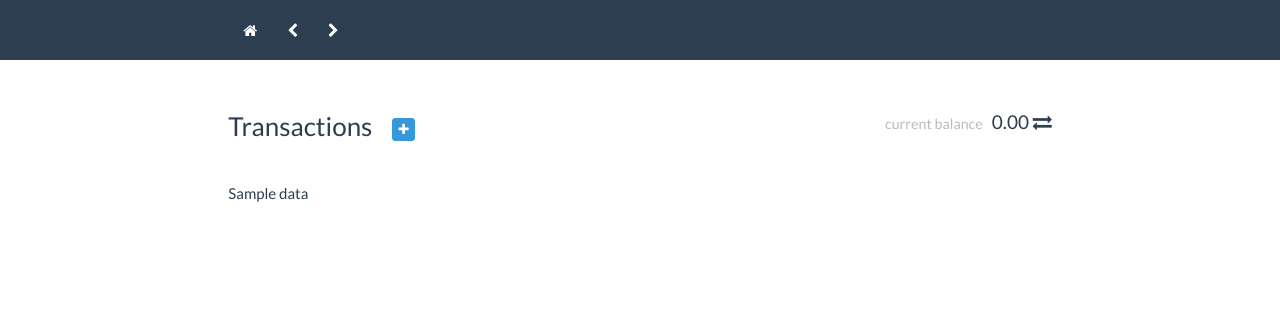
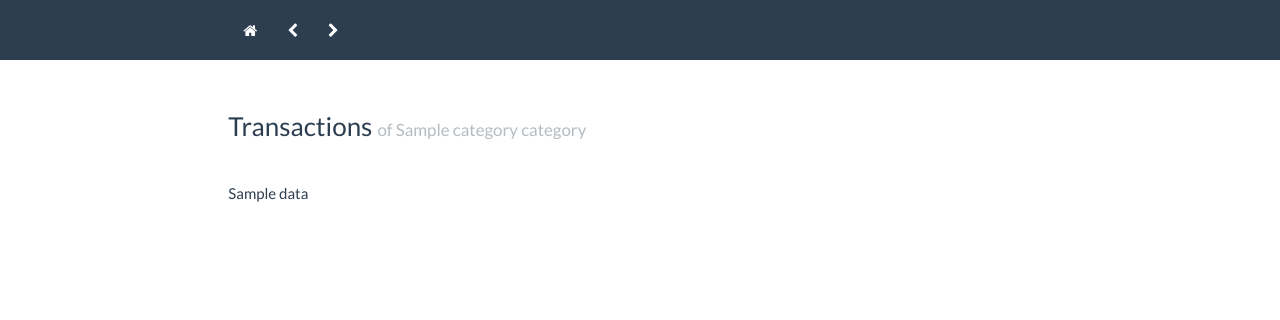
Before and after one commit to gomar/money_dashboard, a Flask app: template app/templates/transactions.html in a window 1280 px wide. Shown: the top 320 px of the page. Run offline with Flask 2, Linux system fonts and the light colour scheme; the template is opened without the code that fills it: most values are stand-ins (such as "Sample title", 1, 10 or a date in 2020); some libraries are stand-ins or nearby versions.

Commit message:
from graph to the equivalent transactions

```diff
--- a/app/templates/common/layout.html
+++ b/app/templates/common/layout.html
@@ -36,7 +36,7 @@
                   </a>
                 </li>
                 <li {% if request.path | is_in('graph') %}class="active"{% endif %}>
-                  <a href="/account/{{ account_id }}/graph" rel="tooltip" data-toggle="tooltip" data-placement="bottom" title="graphical summary">
+                  <a href="/account/{{ account_id }}/graph" rel="tooltip" data-toggle="tooltip" data-placement="bottom" title="summary">
                       <i class="fa fa-bar-chart-o"></i>
                   </a>
                 </li>
--- a/app/templates/graphs.html
+++ b/app/templates/graphs.html
@@ -12,7 +12,7 @@
 {% endblock css %}
 {% block body %}
 	<div class="page-header">
-		<h3>Graphical summary
+		<h3>Summary
 		<div class="col-xs-5" style="float: right">
 			<form method="POST" action="" role="form">
 				{{ form.csrf_token }}
@@ -63,7 +63,7 @@
 	<div class="row">
 		{% for item in data %}
 			{% if item[4] < 0 %}
-				<a href="">
+				<a href="./{{ item[5] }}">
 					<div class="col-xs-6 top-buffer" style="padding: 0;">
 						<div class="span6 pull-right" style="width: {{ item[4] | abs | round | int + 1}}%; background-color: #E74C3C;border-radius:3px;"><h5>&nbsp;</h5></div>
 						<div class="span6 pull-right" style="color:#2C3E50;">
@@ -82,7 +82,7 @@
 				<div class="col-xs-6 top-buffer">
 					<div class="span6 pull-right"><h5><small>{{item[2]}}</small> {{item[3] | safe }} </h5></div>
 				</div>
-				<a href="">
+				<a href="./{{ item[5] }}">
 					<div class="col-xs-6 top-buffer" style="padding: 0;">
 						<div class="span6 pull-left" style="width: {{ item[4] | abs | round | int + 1}}%; background-color: #18BC9C;border-radius:3px;">
 							<h5>&nbsp;</h5>
--- a/app/templates/transactions.html
+++ b/app/templates/transactions.html
@@ -9,9 +9,11 @@
 {% endblock %}
 {% block body %}
     <div class="row">
-        <div class="col-xs-6">
+        <div class="col-xs-8">
             <div class="page-header">
-                <h3>Transactions &nbsp;&nbsp;
+                <h3>Transactions
+                {% if cur_balance is defined %}
+                    &nbsp;&nbsp;
                     <div class="btn-group">
                       <button type="button" class="btn btn btn-info btn-xs dropdown-toggle" data-toggle="dropdown">
                         <i class="fa fa-plus"></i>
@@ -33,28 +35,26 @@
                         {% endif %}
                       </ul>
                     </div>
+                {% elif category is defined %}
+                    <small> of {{ category }} category</small>
+                {% endif %}
                 </h3>
             </div>
         </div>
-        <div class="col-xs-6">
+        {% if cur_balance is defined %}
+            <div class="col-xs-4">
                 <div class="page-header text-right">
                     <h4><small>current balance &nbsp;</small> {{ "%.2f"| format(cur_balance) }} <i class="fa fa-exchange fa-{{ currency }}"></i></h4>
                     {% if cur_balance != eom_balance %} <h4><small>end of month balance &nbsp;</small>{{ "%.2f"| format(eom_balance) }} <i class="fa fa-exchange fa-{{ currency }}"></i></h4> {% endif %}
                 </div>
             </div>
+        {% endif %}
     </div>
     {{ data | safe }}
 {% endblock %}
 {% block javascript %}
 	<script src="{{ url_for('static', filename='js/bootstrap-dialog.min.js') }}"></script>
     <script type='text/javascript'>
-	    $(document).ready(function(){
-		    $('td:last-child').each(function(){
-		        var cellVal = parseFloat($(this).text())
-                if(cellVal <= 0)
-                    $(this).addClass("danger");
-		    });
-		});
         $(document).on("click", ".confirmdelete", function(e) {
             var link = $(this).attr("href"); // "get" the intended link in a var
             e.preventDefault();
--- a/app/views.py
+++ b/app/views.py
@@ -93,6 +93,14 @@ def get_balance():
         accounts.ix[accounts['name'] == operation.account, 'end_of_month_amount'] += \
             operation.amount * i
     return accounts
+
+def category_id(category):
+    categories = list_category + ['Misc. Expense', 'Misc. Income']
+    return categories.index(category)
+
+def category_name(category_id):
+    categories = list_category + ['Misc. Expense', 'Misc. Income']
+    return categories[category_id]
 
 app.jinja_env.filters['is_in'] = is_in
 app.jinja_env.filters['account_name'] = account_name
@@ -609,6 +617,10 @@ def display_graph(account_id):
     data.loc[data['amount'] < 0, 'category'] = data[data['amount'] < 0].index.map(lambda x: '<i class="fa %s fa-fw"></i>' % (dict_category2icon[x]))
     data['percent'] = 80 * data['amount'] / normalization
 
+
+    data['category_link'] = data['str_category'].map(lambda x: category_id(x)).astype(str) \
+                            + '/' + start_day.strftime('%d%m%Y') + end_day.strftime('%d%m%Y')
+
     return render_template('graphs.html',
                            account_id=account.id, csv_fname=csv_fname,
                            form=form, data=list(data.itertuples()),
@@ -618,6 +630,65 @@ def display_graph(account_id):
                            **context)
 
 
+@app.route('/account/<int:account_id>/graph/<category_id>/<date_range>')
+def transactions_category(account_id, category_id, date_range):
+    account = models.Account.query.get(account_id)
+
+    start_date = datetime.datetime.strptime(date_range[:8], '%d%m%Y')
+    end_date = datetime.datetime.strptime(date_range[8:], '%d%m%Y')
+
+    data = pd.read_sql_table('transaction', db.engine)
+    data = data[(data['account'] == account.name) &
+                (data['category'] == category_name(int(category_id))) &
+                (data['date'] >= start_date) &
+                (data['date'] <= end_date)]
+
+    pd.set_option('display.max_colwidth', 1000)
+
+    data['action'] = ('<div class="btn-group">'
+                 '    <button type="button" class="btn btn btn-default btn-xs dropdown-toggle" data-toggle="dropdown">'
+                 '         <i class="fa fa-cog"></i>'
+                 '    </button>'
+                 '<ul class="dropdown-menu" role="menu">')
+    data['action'] += np.where(data['note'] != '',
+                          ('<li>'
+                           '<a href="/info_transaction/' + data['id'].astype(str) +
+                           '" class="transactioninfo"><i class="fa fa-info fa-fw"></i> Information</a>'
+                           '</li>'),
+                          '')
+    data['action'] += ('<li>'
+                  '<a href="/edit_transaction/' + data['id'].astype(str) +
+                  '"><i class="fa fa-edit fa-fw"></i> Edit</a></li>')
+    data['action'] += ('<li>'
+                  '<a href="/delete_transaction/' + data['id'].astype(str) +
+                  '" class="confirmdelete"><i class="fa fa-trash-o fa-fw"></i> Remove</a></li>')
+    data['action'] += '</ul></div>'
+
+    # sorting based on descending date
+    total_amount = np.sum(data['amount'])
+    if total_amount >= 0:
+        data = data.sort(['amount'], ascending=False)
+    else:
+        data = data.sort(['amount'], ascending=True)
+
+    # adding the total amount
+    currency = '(<i class="fa fa-%s"></i>)' % account.currency
+
+    # replacing amount by in and out for easier reading
+    data['amount %s' % currency] = np.nan
+    data['amount %s' % currency].loc[data['amount'] >= 0] = "<p class='text-success'> <i class='fa fa-chevron-up'></i> " + data[data['amount'] >= 0]['amount'].astype(str) + "</p>"
+    data['amount %s' % currency].loc[data['amount'] < 0] = "<p class='text-danger'> <i class='fa fa-chevron-down'></i> " + data[data['amount'] < 0]['amount'].astype(str) + "</p>"
+
+    # displaying the pandas data as an html table
+    data = data[['action', 'date', 'description',
+                 'amount %s' % currency]]
+
+    data = data.to_html(classes=['table table-hover table-bordered table-striped table-condensed'],
+                        index=False, escape=False, na_rep='')
+    return render_template('transactions.html', data=data,
+                           currency=account.currency, category=category_name(int(category_id)),
+                           account_id=account_id, **context)
+
 @app.errorhandler(404)
 def page_not_found(e):
     return render_template('404.html', **context), 404
```
Lines whose indentation alone changed are shown as unchanged.
